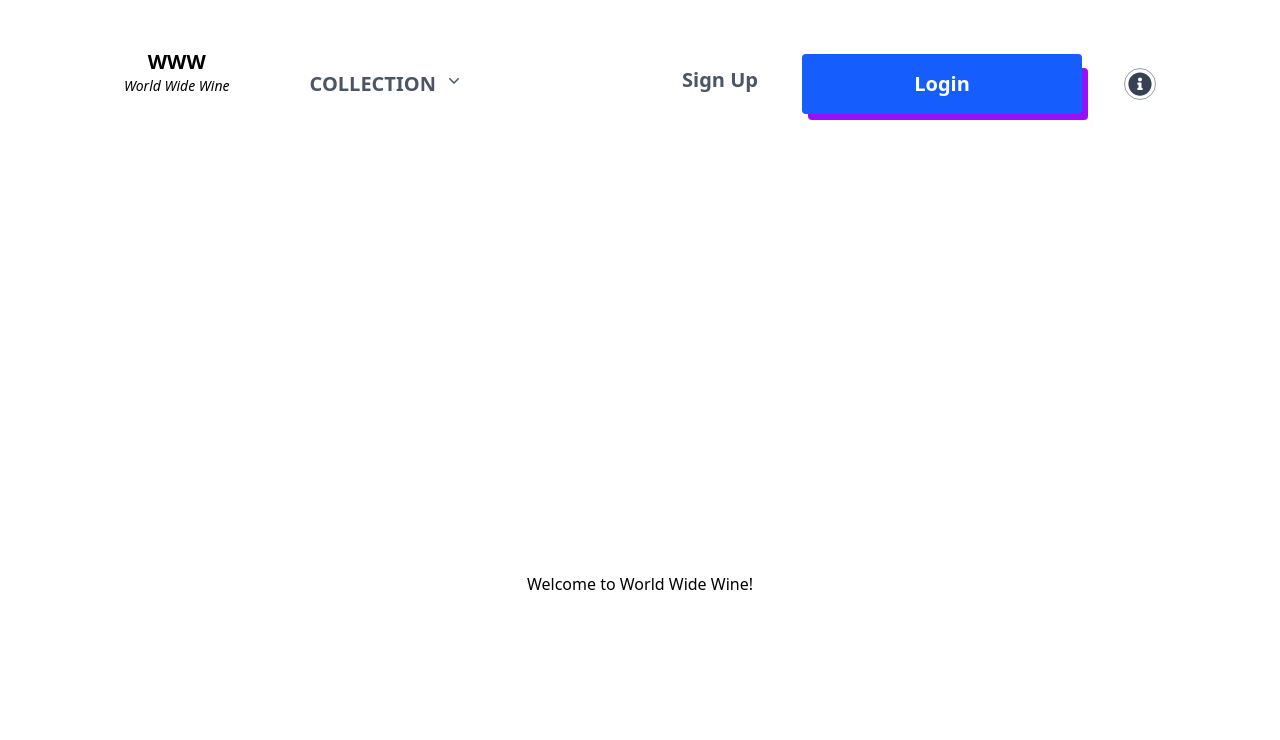
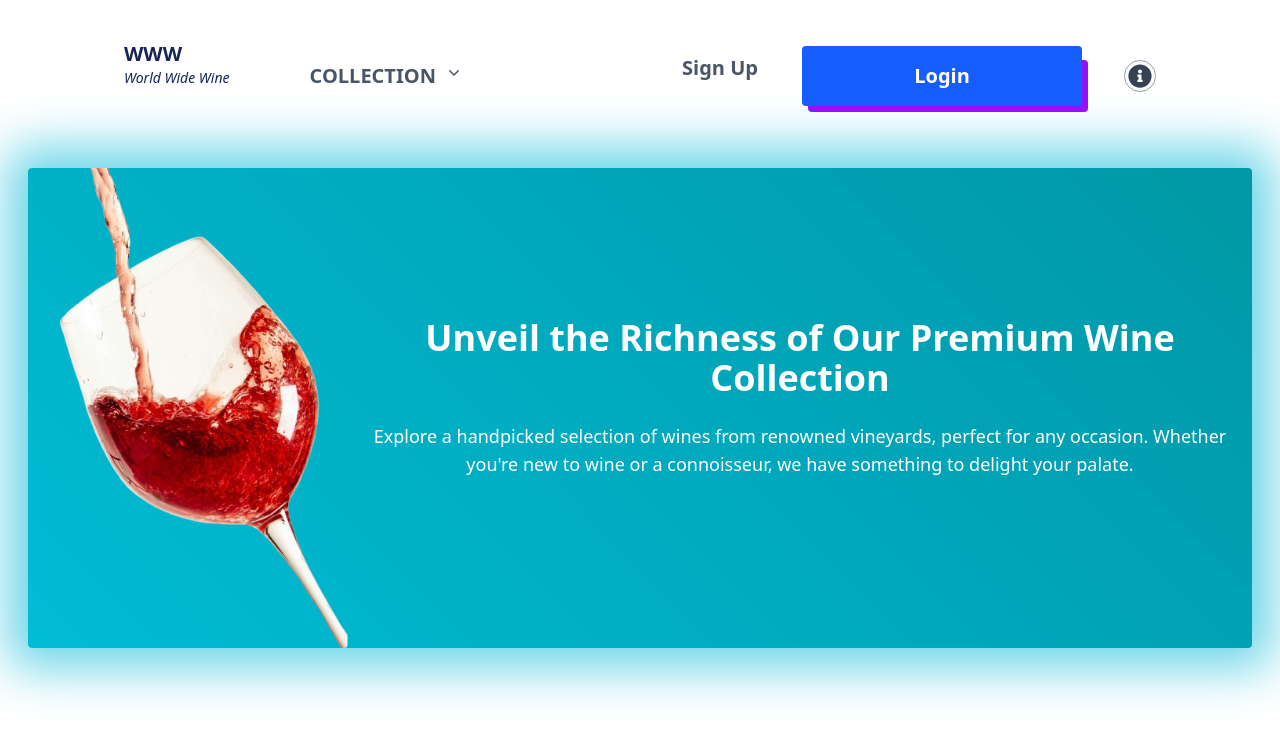
Before and after one commit to LisbonConnection/World-Wide-Wine-Frontend, a React (Vite) app: page / in a window 1280 px wide. Shown: the top 740 px of the page. Built offline with nearby package versions, Linux system fonts and the light colour scheme.

Commit message:
implement hero section and adjust margins

```diff
--- a/package.json
+++ b/package.json
@@ -14,6 +14,7 @@
     "@heroicons/react": "^2.2.0",
     "@tailwindcss/vite": "^4.0.10",
     "axios": "^1.8.2",
+    "gsap": "^3.12.7",
     "react": "^19.0.0",
     "react-dom": "^19.0.0",
     "react-icons": "^5.5.0",
--- a/src/components/AddNewWine.jsx
+++ b/src/components/AddNewWine.jsx
@@ -55,7 +55,7 @@ function AddNewWine() {
   };
 
   return (
-    <div className="flex flex-col items-center justify-center min-h-screen bg-gray-50">
+    <div className="flex flex-col items-center justify-center min-h-screen bg-gray-50 mt-10">
       <form
         className="flex flex-col items-center justify-center text-center space-y-4 border p-6 rounded-lg shadow-lg w-96 bg-white"
         onSubmit={handleSubmit}
--- a/src/components/AllCollectionWines.jsx
+++ b/src/components/AllCollectionWines.jsx
@@ -25,7 +25,7 @@ function AllCollectionWines() {
   }
 
   return (
-    <div className="max-w-full-xl mx-auto mt-25">
+    <div className="max-w-full-xl mx-auto mt-20">
       <div className="rounded-lg grid grid-cols-1 sm:grid-cols-2 md:grid-cols-3 lg:grid-cols-4 gap-1">
         {wines.length > 0 ? (
           wines.map((wine) => (
--- a/src/components/AuthWineDetails.jsx
+++ b/src/components/AuthWineDetails.jsx
@@ -107,7 +107,7 @@ function AuthWineDetails() {
     <>
       {/* main div */}
 
-      <div className="flex min-h-screen">
+      <div className="flex min-h-screen mt-10">
         <div className=" flex space-y-10 bg-white shadow-2xl rounded-2xl"></div>
 
         {/* Left */}
--- /dev/null
+++ b/src/components/Hero.jsx
@@ -0,0 +1,67 @@
+import React, { useEffect } from "react";
+import { gsap } from "gsap";
+import sam from "../assets/winepicbg.png";
+
+function Hero() {
+  useEffect(() => {
+    const timeline = gsap.timeline({ repeat: -1, yoyo: true, repeatDelay: 1 });
+
+    timeline.to(".hero-bg", {
+      backgroundColor: "#f44336",
+      boxShadow: "0 0 50px 20px rgba(255, 255, 255, 0.6)",
+      duration: 3,
+    })
+    .to(".hero-bg", {
+      background: "linear-gradient(45deg, #00bcd4, #0097a7)",
+      boxShadow: "0 0 50px 20px rgba(33, 150, 243, 0.6)",
+    })
+    .to(".hero-bg", {
+      backgroundColor: "#4caf50",
+      boxShadow: "0 0 50px 20px rgba(0, 188, 212, 0.6)",
+      duration: 3,
+    })
+    .to(".hero-bg", {
+      background: "linear-gradient(45deg, #ffeb3b, #ff9800)",
+      boxShadow: "0 0 50px 20px rgba(0, 150, 136, 0.6)",
+      duration: 2,
+    });
+
+
+    const shakeTimeline = gsap.timeline({ repeat: -1, repeatDelay: 1, yoyo: true });
+
+    shakeTimeline.to(".profile-img", {
+      x: 10,
+      duration: 0.1,
+    })
+    .to(".profile-img", {
+      x: -10,
+      duration: 0.1,
+    })
+    .to(".profile-img", {
+      x: 0,
+      duration: 0.1,
+    });
+
+  }, []);
+
+  return (
+    <div className="hero-bg h-full flex justify-center items-center bg-cover bg-center ml-1 mr-1 rounded">
+      <div className="text-center text-white flex items-center">
+
+        <img
+          src={sam}
+          alt="profile-pic"
+          className="profile-img h-120 w-100 items-center rounded bg-cover"
+        />
+        <div className="text-center">
+          <h1 className="text-4xl font-bold mb-6">Unveil the Richness of Our Premium Wine Collection</h1>
+          <p className="text-lg m-5">
+            Explore a handpicked selection of wines from renowned vineyards, perfect for any occasion. Whether you're new to wine or a connoisseur, we have something to delight your palate.
+          </p>
+        </div>
+      </div>
+    </div>
+  );
+}
+
+export default Hero;
--- a/src/components/Navbar.jsx
+++ b/src/components/Navbar.jsx
@@ -96,14 +96,14 @@ function Navbar() {
   return (
     <>
       <div>
-        <div className="flex my-6 justify-between ml-20 mr-20">
+        <div className="flex my-4 justify-between ml-20 mr-20">
           <div className="flex space-x-20">
             <Link to={isLoggedIn ? "/dashboard" : "/"} onClick={handleNavigate}>
               <div className="flex flex-col ml-5">
-                <p className="w-auto text-xl font-bold flex justify-center">
+                <p className="w-auto text-xl font-bold flex justify-cente text-blue-950">
                   WWW
                 </p>
-                <p className="w-auto italic text-sm">World Wide Wine</p>
+                <p className="w-auto italic text-sm text-blue-950">World Wide Wine</p>
               </div>
             </Link>
 
@@ -179,7 +179,7 @@ function Navbar() {
             <>
               <div className="flex justify-end space-x-4">
                 <Link to="signup">
-                  <button className="hover:bg-blue-100 hover:text-blue-400 hover:font-bold text-xl text-gray-600 font-bold h-16 w-30 rounded flex justify-center items-center text-center">
+                  <button className="hover:bg-blue-100 hover:text-blue-400 hover:font-bold text-xl text-gray-600 font-bold h-14 w-30 rounded flex justify-center items-center text-center">
                     Sign Up
                   </button>
                 </Link>
--- a/src/components/WineDetails.jsx
+++ b/src/components/WineDetails.jsx
@@ -47,7 +47,7 @@ function WineDetails() {
     <>
       {/* main div */}
 
-      <div className="flex min-h-screen">
+      <div className="flex min-h-screen mt-10">
         <div className=" flex space-y-10 bg-white shadow-2xl rounded-2xl"></div>
 
         {/* Left */}
--- a/src/pages/Dashboard.jsx
+++ b/src/pages/Dashboard.jsx
@@ -30,7 +30,7 @@ function Dashboard() {
   return (
     <>
       <div className="wine-collection">
-        <div className="mt-25 wine-list rounded-lg grid grid-cols-1 sm:grid-cols-2 md:grid-cols-3 lg:grid-cols-4 gap-1">
+        <div className="mt-20 wine-list rounded-lg grid grid-cols-1 sm:grid-cols-2 md:grid-cols-3 lg:grid-cols-4 gap-1">
           {wines.length > 0 ? (
             wines.map((wine) => (
               // {/* Link to wine details */}
--- a/src/pages/Home.jsx
+++ b/src/pages/Home.jsx
@@ -1,9 +1,10 @@
 import React from 'react'
+import Hero from '../components/Hero'
 
 function Home() {
 
   return (
-    <div className='flex justify-center items-center h-screen'>Welcome to World Wide Wine!</div>
+   <Hero/>
   )
 }
 
```
Also changed, not shown: src/assets/winepicbg.png (added), 1 other file (tests, documents, lock files or other folders).
